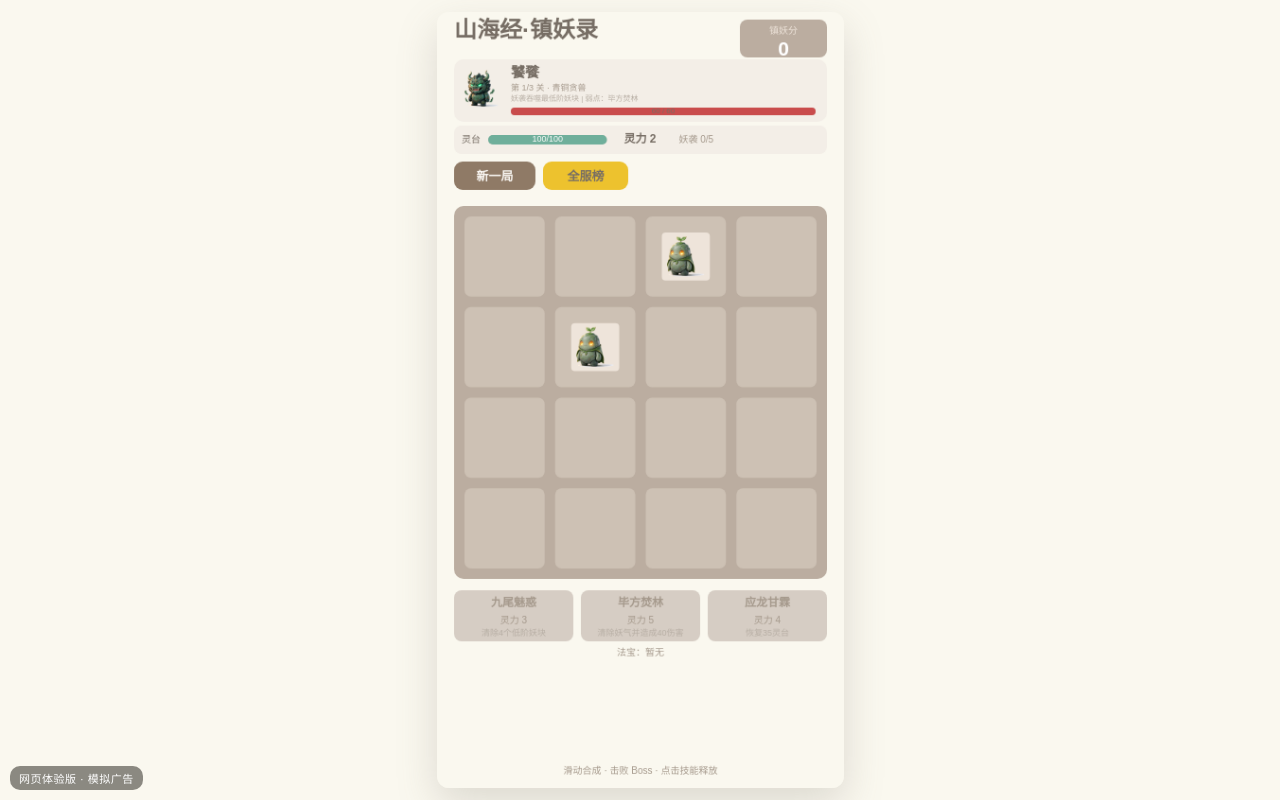
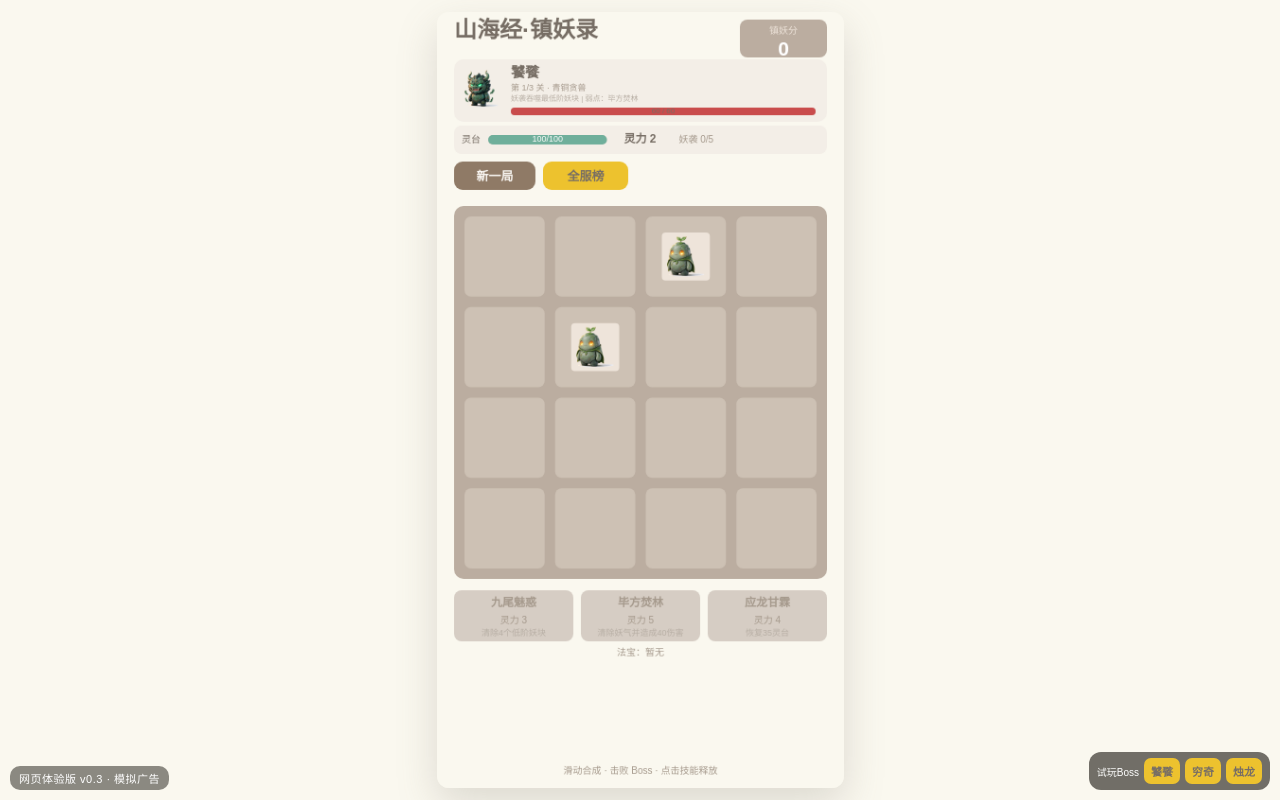
Before and after one commit to Wangyuan-Hub/2048, a plain HTML site: page zhenyao/index.html in a window 1280 px wide. Drawn offline with Linux system fonts and the light colour scheme.

Commit message:
Update Zhenyao Roguelike to v0.3: index.html

```diff
--- a/zhenyao/index.html
+++ b/zhenyao/index.html
@@ -14,6 +14,16 @@
     background:rgba(60,58,50,.58); color:#fff; font-size:11px;
     padding:4px 9px; border-radius:10px; letter-spacing:.5px;
   }
+  #boss-select {
+    position:fixed; right:10px; bottom:10px; z-index:60; display:flex;
+    align-items:center; gap:5px; background:rgba(60,58,50,.72);
+    padding:6px 8px; border-radius:12px; color:#fff; font-size:10px;
+  }
+  #boss-select button {
+    border:none; border-radius:7px; padding:5px 7px; font-size:11px;
+    font-family:inherit; background:#edc22e; color:#776e65; font-weight:700; cursor:pointer;
+  }
+  @media (max-width:600px) { #boss-select { bottom:38px; } }
   #ad-overlay {
     position:fixed; inset:0; z-index:9999; display:none;
     align-items:center; justify-content:center; padding:20px;
@@ -39,7 +49,13 @@
 </head>
 <body>
 <div id="game-root"></div>
-<div id="demo-badge">网页体验版 · 模拟广告</div>
+<div id="demo-badge">网页体验版 v0.3 · 模拟广告</div>
+<div id="boss-select">
+  <span>试玩Boss</span>
+  <button data-boss="0">饕餮</button>
+  <button data-boss="1">穷奇</button>
+  <button data-boss="2">烛龙</button>
+</div>
 <div id="ad-overlay">
   <div class="ad-card">
     <h2>模拟激励视频</h2>
@@ -50,5 +66,15 @@
 </div>
 <script src="tt-shim.js"></script>
 <script src="game.js"></script>
+<script>
+window.addEventListener('load', function () {
+  document.querySelectorAll('#boss-select button').forEach(function (btn) {
+    btn.addEventListener('click', function () {
+      if (window.__zhenyaoStartBoss) window.__zhenyaoStartBoss(Number(btn.dataset.boss));
+    });
+  });
+});
+</script>
+
 </body>
 </html>
```
